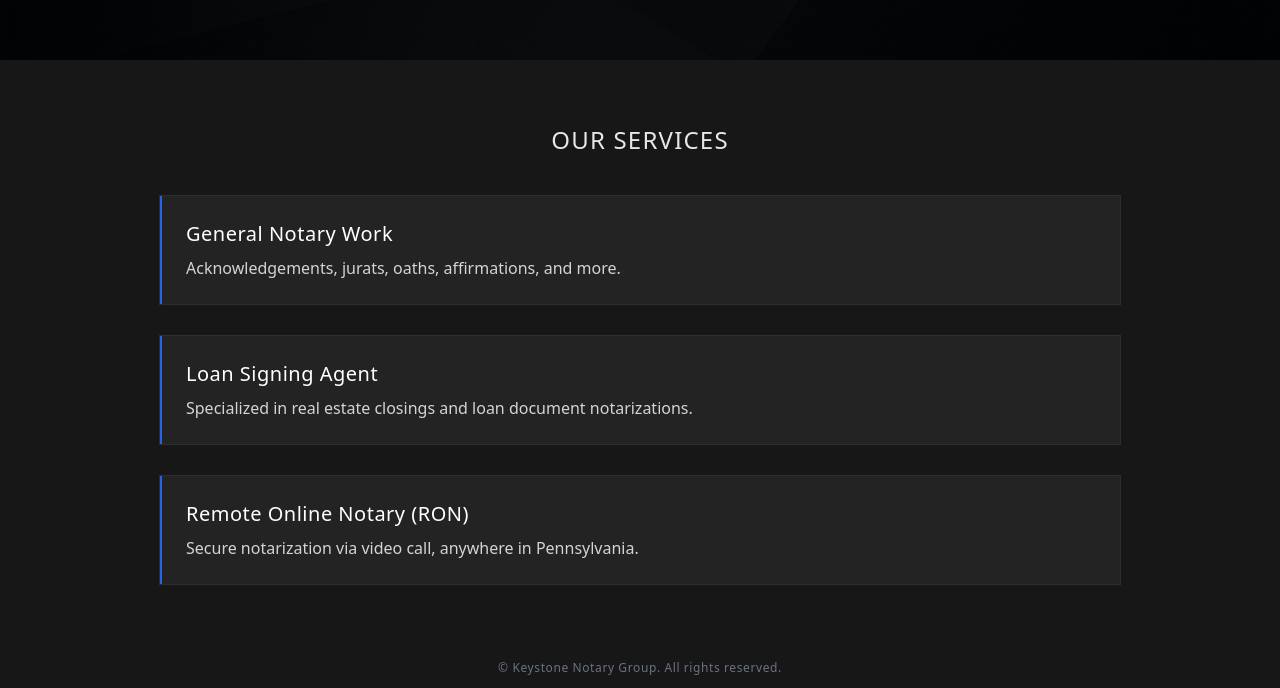
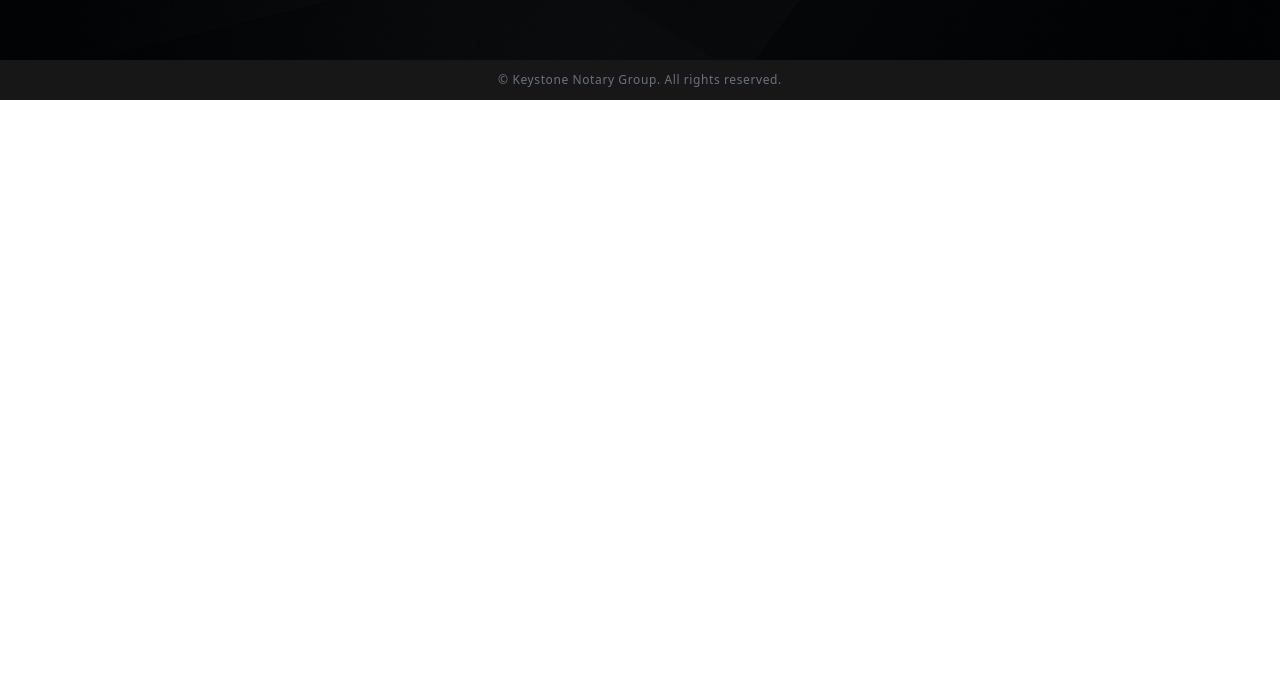
Before and after one commit to BikerViking/keystone-site, a React (Create React App) app: page / in a window 1280 px wide. Shown: the part 785-1473 px from the top of the page. After the commit the page ends 885 px from the top, so only its background shows below. Built offline with nearby package versions, Linux system fonts and the light colour scheme.

Commit message:
Remove Services section from homepage

```diff
--- a/src/components/ServiceCard.jsx
+++ /dev/null
@@ -1,10 +0,0 @@
-import React from "react";
-
-export default function ServiceCard({ title, description }) {
-  return (
-    <div className="bg-white/5 px-6 py-6 text-gray-200 shadow-sm ring-1 ring-white/10 border-l-2 border-blue-600">
-      <h3 className="text-xl tracking-wide text-white">{title}</h3>
-      <p className="mt-2 text-neutral-300">{description}</p>
-    </div>
-  );
-}
--- a/src/components/ServicesSection.jsx
+++ /dev/null
@@ -1,26 +0,0 @@
-import React from "react";
-import ServiceCard from "./ServiceCard";
-
-export default function ServicesSection() {
-  return (
-    <section aria-label="Our Services" className="bg-neutral-900 py-16 text-gray-200">
-      <div className="mx-auto max-w-5xl px-4 sm:px-6 lg:px-8">
-        <h2 className="text-center text-2xl uppercase tracking-wider">Our Services</h2>
-        <div className="mt-10 space-y-8">
-          <ServiceCard
-            title="General Notary Work"
-            description="Acknowledgements, jurats, oaths, affirmations, and more."
-          />
-          <ServiceCard
-            title="Loan Signing Agent"
-            description="Specialized in real estate closings and loan document notarizations."
-          />
-          <ServiceCard
-            title="Remote Online Notary (RON)"
-            description="Secure notarization via video call, anywhere in Pennsylvania."
-          />
-        </div>
-      </div>
-    </section>
-  );
-}
--- a/src/pages/index.jsx
+++ b/src/pages/index.jsx
@@ -1,13 +1,11 @@
 import React from "react";
 import LayoutWrapper from "../components/LayoutWrapper";
 import HeroSection from "../components/HeroSection";
-import ServicesSection from "../components/ServicesSection";
 
 export default function HomePage() {
   return (
     <LayoutWrapper>
       <HeroSection />
-      <ServicesSection />
     </LayoutWrapper>
   );
 }
```
